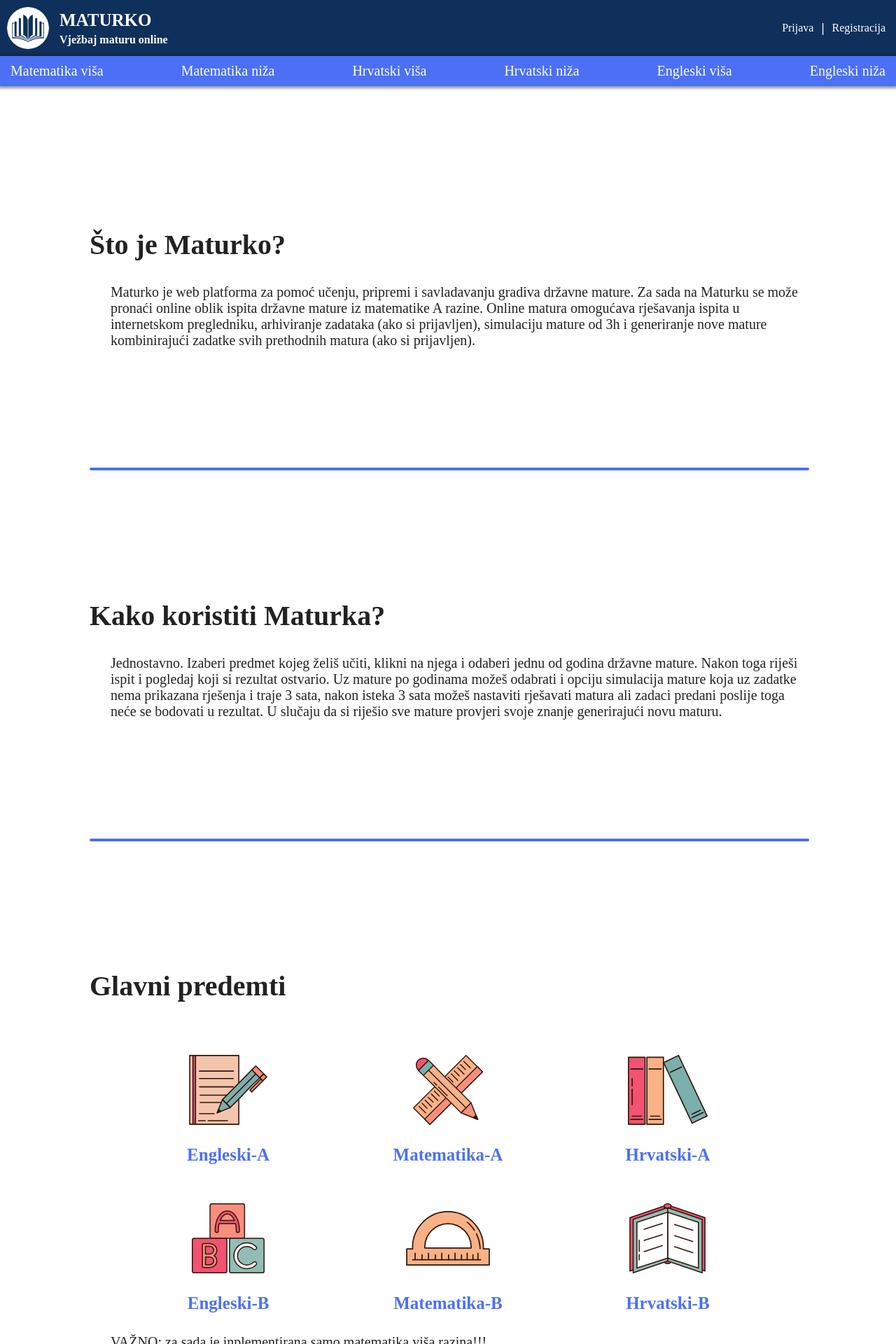
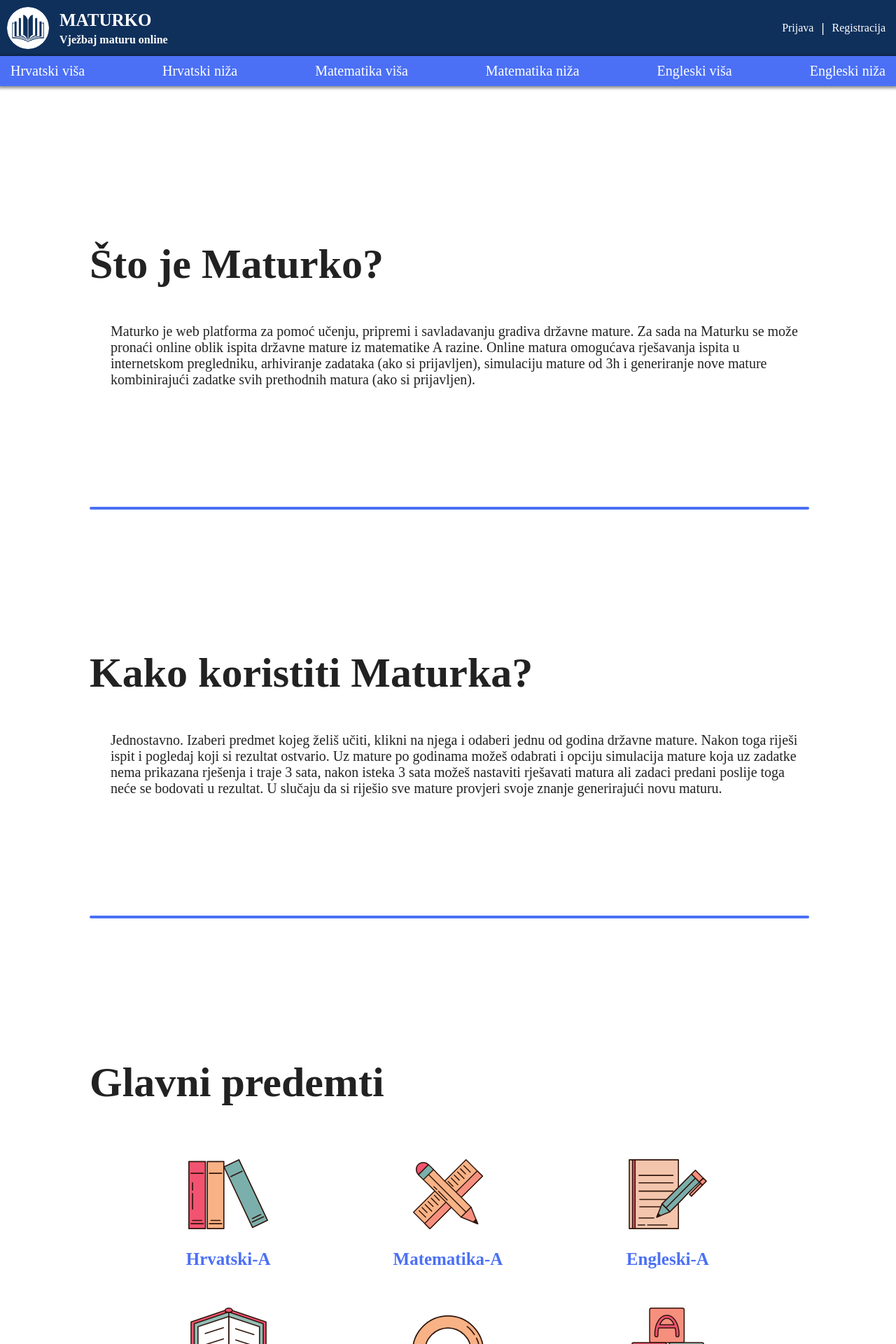
Before and after one commit to Ante-5rovic/drzavna-matura, a React (Create React App) app in the folder client/: page / in a window 1280 px wide. Shown: the top 1920 px of the page at 70% size. Built offline with nearby package versions, Linux system fonts and the light colour scheme.

Commit message:
add some estetic changes

```diff
--- a/client/src/Components/NavbarComponent/Navbar.js
+++ b/client/src/Components/NavbarComponent/Navbar.js
@@ -6,42 +6,42 @@ const Navbar = () => {
   return (
     <nav className="navbar-main-wrap">
       <div className="navbar-subjects-pc-wrap">
-        <Link to="/StillInDevelopment" className="navbar-subject-link">
+        <Link to="/matura/hrvatski/visa" className="navbar-subject-link">
+          <h2 className="navbar-subject">Hrvatski viša</h2>
+        </Link>
+        <Link to="/matura/hrvatski/niza" className="navbar-subject-link">
+          <h2 className="navbar-subject">Hrvatski niža</h2>
+        </Link>
+        <Link to="/matura/matematika/visa" className="navbar-subject-link">
           <h2 className="navbar-subject">Matematika viša</h2>
         </Link>
-        <Link to="/StillInDevelopment" className="navbar-subject-link">
+        <Link to="/matura/matematika/niza" className="navbar-subject-link">
           <h2 className="navbar-subject">Matematika niža</h2>
         </Link>
-        <Link to="/StillInDevelopment" className="navbar-subject-link">
-          <h2 className="navbar-subject">Hrvatski viša</h2>
-        </Link>
-        <Link to="/StillInDevelopment" className="navbar-subject-link">
-          <h2 className="navbar-subject">Hrvatski niža</h2>
-        </Link>
-        <Link to="/StillInDevelopment" className="navbar-subject-link">
+        <Link to="/matura/engleski/visa" className="navbar-subject-link">
           <h2 className="navbar-subject">Engleski viša</h2>
         </Link>
-        <Link to="/StillInDevelopment" className="navbar-subject-link">
+        <Link to="/matura/engleski/niza" className="navbar-subject-link">
           <h2 className="navbar-subject">Engleski niža</h2>
         </Link>
       </div>
       <div className="navbar-subjects-phone-wrap">
-        <Link to="/StillInDevelopment" className="navbar-subject-link">
+        <Link to="/matura/hrvatski/visa" className="navbar-subject-link">
+          <h2 className="navbar-subject">Hrv A</h2>
+        </Link>
+        <Link to="/matura/hrvatski/niza" className="navbar-subject-link">
+          <h2 className="navbar-subject">Hrv B</h2>
+        </Link>
+        <Link to="/matura/matematika/visa" className="navbar-subject-link">
           <h2 className="navbar-subject">Mat A</h2>
         </Link>
-        <Link to="/StillInDevelopment" className="navbar-subject-link">
+        <Link to="/matura/matematika/niza" className="navbar-subject-link">
           <h2 className="navbar-subject">Mat B</h2>
         </Link>
-        <Link to="/StillInDevelopment" className="navbar-subject-link">
-          <h2 className="navbar-subject">Hrv A</h2>
-        </Link>
-        <Link to="/StillInDevelopment" className="navbar-subject-link">
-          <h2 className="navbar-subject">Hrv B</h2>
-        </Link>
-        <Link to="/StillInDevelopment" className="navbar-subject-link">
+        <Link to="/matura/engleski/visa" className="navbar-subject-link">
           <h2 className="navbar-subject">Eng A</h2>
         </Link>
-        <Link to="/StillInDevelopment" className="navbar-subject-link">
+        <Link to="/matura/engleski/niza" className="navbar-subject-link">
           <h2 className="navbar-subject">Eng B</h2>
         </Link>
       </div>
--- a/client/src/Components/SubjectListComponent/SubjectListComponent.js
+++ b/client/src/Components/SubjectListComponent/SubjectListComponent.js
@@ -4,10 +4,10 @@ import SubjectImageItem from "./SubjectImageItem/SubjectImageItem";
 
 const glavniPredmeti = [
   {
-    src: "eng-A.svg",
-    alt: "Eng-A",
-    title: "Engleski-A",
-    link: "/matura/engleski/visa",
+    src: "hrv-A.svg",
+    alt: "Hrv-A",
+    title: "Hrvatski-A",
+    link: "/matura/hrvatski/visa",
   },
   {
     src: "mat-A.svg",
@@ -16,16 +16,16 @@ const glavniPredmeti = [
     link: "/matura/matematika/visa",
   },
   {
-    src: "hrv-A.svg",
-    alt: "Hrv-A",
-    title: "Hrvatski-A",
-    link: "/matura/hrvatski/visa",
+    src: "eng-A.svg",
+    alt: "Eng-A",
+    title: "Engleski-A",
+    link: "/matura/engleski/visa",
   },
   {
-    src: "eng-B.svg",
-    alt: "Eng-B",
-    title: "Engleski-B",
-    link: "/matura/engleski/niza",
+    src: "hrv-B.svg",
+    alt: "Hrv-B",
+    title: "Hrvatski-B",
+    link: "/matura/hrvatski/niza",
   },
   {
     src: "mat-B.svg",
@@ -34,10 +34,10 @@ const glavniPredmeti = [
     link: "/matura/matematika/niza",
   },
   {
-    src: "hrv-B.svg",
-    alt: "Hrv-B",
-    title: "Hrvatski-B",
-    link: "/matura/hrvatski/niza",
+    src: "eng-B.svg",
+    alt: "Eng-B",
+    title: "Engleski-B",
+    link: "/matura/engleski/niza",
   },
 ];
 const izborniPredemti = [
@@ -47,7 +47,12 @@ const izborniPredemti = [
     title: "Filozofija",
     link: "/StillInDevelopment#still-in-development-top-ancor",
   },
-  { src: "fizika.svg", alt: "Fizika", title: "Fizika", link: "/fizika#still-in-development-top-ancor" },
+  {
+    src: "fizika.svg",
+    alt: "Fizika",
+    title: "Fizika",
+    link: "/StillInDevelopment#still-in-development-top-ancor",
+  },
   {
     src: "psihologija.svg",
     alt: "Psihologija",
@@ -90,11 +95,16 @@ const izborniPredemti = [
     title: "Geografija",
     link: "/StillInDevelopment#still-in-development-top-ancor",
   },
-  { src: "pig.svg", alt: "PIG", title: "Politika i gospodarstvo", link: "/StillInDevelopment#still-in-development-top-ancor" },
+  {
+    src: "pig.svg",
+    alt: "PIG",
+    title: "Politika i gospodarstvo",
+    link: "/StillInDevelopment#still-in-development-top-ancor",
+  },
 ];
 
-const SubjectListComponent = ({subject}) => {
-    if(subject==="izborniPredemti"){
+const SubjectListComponent = ({ subject }) => {
+  if (subject === "izborniPredemti") {
     return (
       <div className="subject-list-component-wrap">
         {izborniPredemti.map((image, index) => (
@@ -108,8 +118,7 @@ const SubjectListComponent = ({subject}) => {
         ))}
       </div>
     );
-
-    }else if(subject==="glavniPredmeti"){
+  } else if (subject === "glavniPredmeti") {
     return (
       <div className="subject-list-component-wrap">
         {glavniPredmeti.map((image, index) => (
@@ -123,11 +132,9 @@ const SubjectListComponent = ({subject}) => {
         ))}
       </div>
     );
-
-    }else{
-        <div>Error</div>
+  } else {
+    <div>Error</div>;
   }
-
 };
 
 export default SubjectListComponent;
--- a/client/src/Components/SubjectTitleComponent/SubjectTitle.js
+++ b/client/src/Components/SubjectTitleComponent/SubjectTitle.js
@@ -1,4 +1,5 @@
 import React from "react";
+import './subjectTitle.css'
 
 const SubjectTitle = ({ imePredmeta, razinaPredmeta }) => {
   const capitalizeFirstLetter = (str) => {
@@ -16,12 +17,12 @@ const SubjectTitle = ({ imePredmeta, razinaPredmeta }) => {
   const formattedRazinaPredmeta = formatRazinaPredmeta(razinaPredmeta);
 
   if (formattedImePredmeta === "") {
-    return <h1>Loading...</h1>;
+    return <h1 className="subject-title-main-wrap">Loading...</h1>;
   } else if (formattedRazinaPredmeta === "") {
-    return <h1>{formattedImePredmeta}</h1>;
+    return <h1 className="subject-title-main-wrap">{formattedImePredmeta}</h1>;
   } else {
     return (
-      <h1>
+      <h1 className="subject-title-main-wrap">
         {formattedImePredmeta} {formattedRazinaPredmeta}
       </h1>
     );
--- a/client/src/Components/SubjectTitleComponent/subjectTitle.css
+++ b/client/src/Components/SubjectTitleComponent/subjectTitle.css
@@ -0,0 +1,14 @@
+.subject-title-main-wrap {
+  text-align: center;
+  margin-top: 30px;
+  margin-bottom: 30px;
+  font-family: var(--primary-font);
+  font-size: var(--header-0-font-size);
+  color: var(--text-color-dark);
+}
+
+@media (max-width: 992px) {
+  .subject-title-main-wrap {
+    font-size: var(--header-0-font-size-responsiv);
+  }
+}
--- a/client/src/Pages/ErrorPages/NotFound/notFound.css
+++ b/client/src/Pages/ErrorPages/NotFound/notFound.css
@@ -1,4 +1,4 @@
-.not-found-main-wrap{
+.not-found-main-wrap {
   height: auto;
   display: flexbox;
   flex-flow: column;
@@ -8,36 +8,42 @@
   background-color: var(--primary-color);
 }
 
-.not-found-background-immage-wrap{
+.not-found-background-immage-wrap {
   width: 100%;
   overflow: hidden;
   display: flex;
   justify-content: center;
 }
 
-.not-found-background-immage{
+.not-found-background-immage {
   width: 60%;
   max-width: 400px;
   margin-top: 50px;
   margin-bottom: 50px;
 }
 
-.not-found-text-wrap{
+.not-found-text-wrap {
   padding-left: 5%;
   padding-top: 60px;
   color: var(--text-color-light);
   font-family: var(--primary-font);
 }
 
-.not-found-title{
+.not-found-title {
   font-size: var(--header-0-font-size);
 }
 
-.not-found-subtitle{
+.not-found-subtitle {
   font-size: var(--header-1-font-size);
 }
 
-.not-found-subtitle-link{
+.not-found-subtitle-link {
   color: var(--text-color-hover-1);
   text-decoration: none;
 }
+
+@media (max-width: 992px) {
+  .not-found-title {
+    font-size: var(--header-0-font-size-responsiv);
+  }
+}
--- a/client/src/Pages/ErrorPages/StillInDevelopment/stillInDevelopment.css
+++ b/client/src/Pages/ErrorPages/StillInDevelopment/stillInDevelopment.css
@@ -1,4 +1,4 @@
-.still-in-development-main-wrap{
+.still-in-development-main-wrap {
   height: auto;
   display: flexbox;
   flex-flow: column;
@@ -8,36 +8,42 @@
   background-color: var(--primary-color);
 }
 
-.still-in-development-background-immage-wrap{
+.still-in-development-background-immage-wrap {
   width: 100%;
   overflow: hidden;
   display: flex;
   justify-content: center;
 }
 
-.still-in-development-background-immage{
+.still-in-development-background-immage {
   width: 60%;
   max-width: 400px;
   margin-top: 50px;
   margin-bottom: 50px;
 }
 
-.still-in-development-text-wrap{
+.still-in-development-text-wrap {
   padding-left: 5%;
   padding-top: 60px;
   color: var(--text-color-light);
   font-family: var(--primary-font);
 }
 
-.still-in-development-title{
+.still-in-development-title {
   font-size: var(--header-0-font-size);
 }
 
-.still-in-development-subtitle{
+.still-in-development-subtitle {
   font-size: var(--header-1-font-size);
 }
 
-.still-in-development-subtitle-link{
+.still-in-development-subtitle-link {
   color: var(--text-color-hover-1);
   text-decoration: none;
 }
+
+@media (max-width: 992px) {
+  .still-in-development-title {
+    font-size: var(--header-0-font-size-responsiv);
+  }
+}
--- a/client/src/Pages/HomePage/home.css
+++ b/client/src/Pages/HomePage/home.css
@@ -28,3 +28,9 @@
   border: solid 2px var(--secondary-color);
   border-radius: 100px;
 }
+
+@media (max-width: 992px) {
+  .home-paragraf-title {
+    font-size: var(--header-0-font-size-responsiv);
+  }
+}
--- a/client/src/Pages/MaturaListPage/MaturaList.js
+++ b/client/src/Pages/MaturaListPage/MaturaList.js
@@ -14,8 +14,11 @@ const MaturaList = () => {
   const [data, setData] = useState(null);
   const [loading, setLoading] = useState(true);
   const [error, setError] = useState(null);
+  const [imePredmetaTitle, setImePredmetaTitle] = useState("");
+  const [razinaPredmetaTitle, setRazinaPredmetaTitle] = useState("");
 
   useEffect(() => {
+    setLoading(true);
     if (imePredmeta !== null && razinaPredmeta !== null) {
       const fetchData = async () => {
         try {
@@ -37,6 +40,8 @@ const MaturaList = () => {
           );
 
           const [result] = await Promise.all([fetchPromise, delayPromise]);
+          setImePredmetaTitle(imePredmeta);
+          setRazinaPredmetaTitle(razinaPredmeta);
           setData(result);
         } catch (error) {
           setError(error.message);
@@ -71,8 +76,8 @@ const MaturaList = () => {
           }`}
         >
           <SubjectTitle
-            imePredmeta={imePredmeta}
-            razinaPredmeta={razinaPredmeta}
+            imePredmeta={imePredmetaTitle}
+            razinaPredmeta={razinaPredmetaTitle}
           />
           <ExamList data={data} />
         </div>
--- a/client/src/theme.css
+++ b/client/src/theme.css
@@ -14,7 +14,8 @@
   --secondary-quotes: 'Great Vibes', cursive;
 
   /* Velicina Fonat */
-  --header-0-font-size: 40px;
+  --header-0-font-size: 60px;
+  --header-0-font-size-responsiv: 40px;
   --header-1-font-size: 28px;
   --header-2-font-size: 25px;
   --header-2-5-font-size: 20px;
```
Lines whose indentation alone changed are shown as unchanged.
